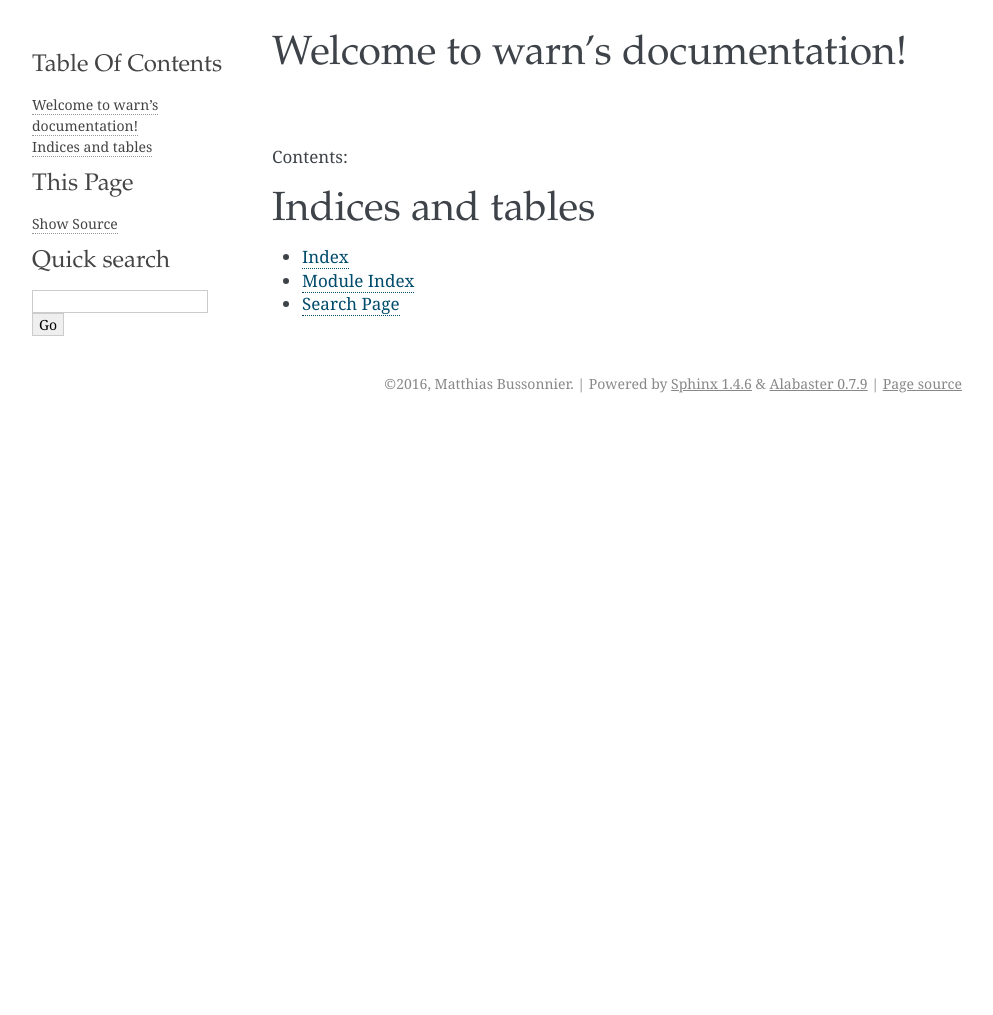
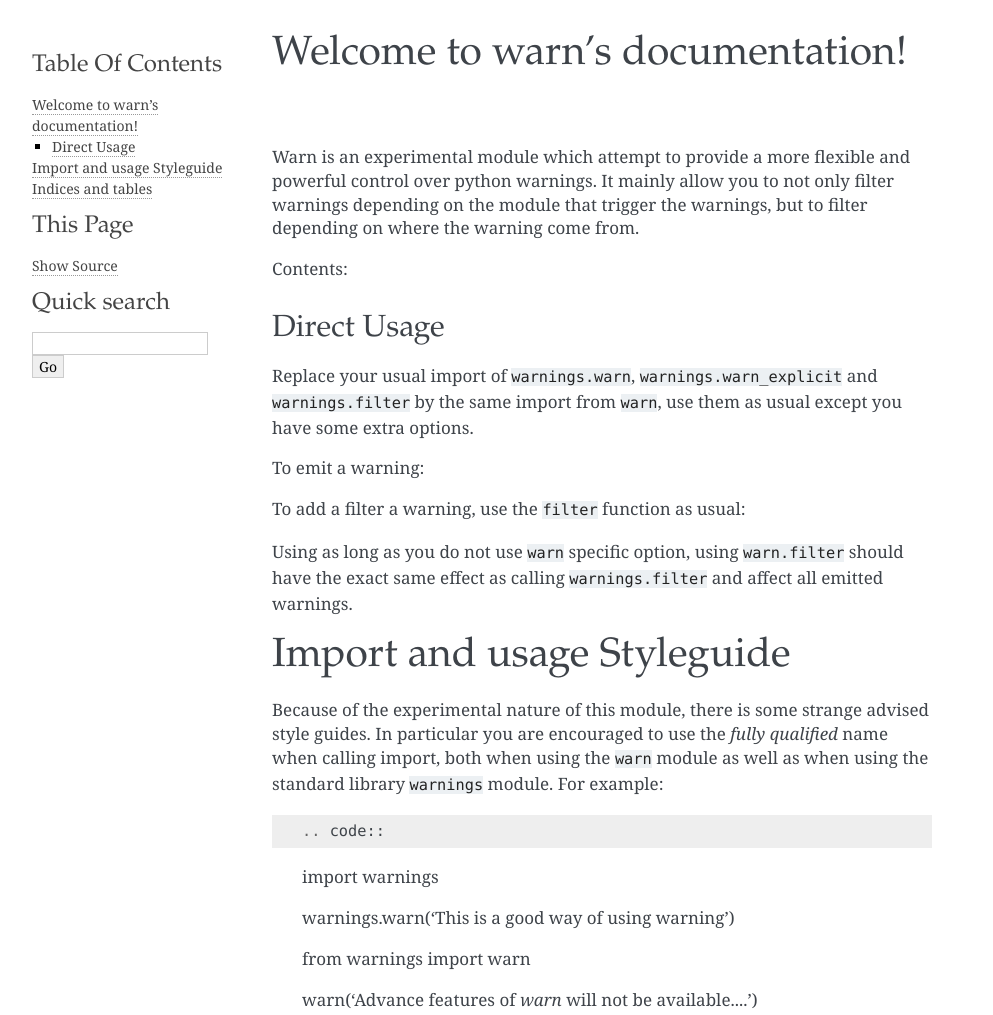
Before and after one commit to Carreau/warn, a plain HTML site: page index.html in a window 1280 px wide. Shown: the top 1015 px of the page, without its empty margins (148-1141 px from the left). Before the commit the page ends 800 px from the top, so only its background shows below. Drawn offline with Linux system fonts and the light colour scheme.

Commit message:
Update docs after building Travis build 8

```diff
--- a/index.html
+++ b/index.html
@@ -41,9 +41,40 @@
 
   <div class="section" id="welcome-to-warn-s-documentation">
 <h1>Welcome to warn&#8217;s documentation!<a class="headerlink" href="#welcome-to-warn-s-documentation" title="Permalink to this headline">¶</a></h1>
+<p>Warn is an experimental module which attempt to provide a more flexible and
+powerful control over python warnings. It mainly allow you to not only filter
+warnings depending on the module that trigger the warnings, but to filter
+depending on where the warning come from.</p>
 <p>Contents:</p>
 <div class="toctree-wrapper compound">
 </div>
+<div class="section" id="direct-usage">
+<h2>Direct Usage<a class="headerlink" href="#direct-usage" title="Permalink to this headline">¶</a></h2>
+<p>Replace your usual import of <code class="docutils literal"><span class="pre">warnings.warn</span></code>, <code class="docutils literal"><span class="pre">warnings.warn_explicit</span></code>  and
+<code class="docutils literal"><span class="pre">warnings.filter</span></code> by the same import from <code class="docutils literal"><span class="pre">warn</span></code>, use them as usual except
+you have some extra options.</p>
+<p>To emit a warning:</p>
+<p>To add a filter a warning, use the <code class="docutils literal"><span class="pre">filter</span></code> function as usual:</p>
+<p>Using as long as you do not use <code class="docutils literal"><span class="pre">warn</span></code> specific option, using <code class="docutils literal"><span class="pre">warn.filter</span></code>
+should have the exact same effect as calling <code class="docutils literal"><span class="pre">warnings.filter</span></code> and affect all
+emitted warnings.</p>
+</div>
+</div>
+<div class="section" id="import-and-usage-styleguide">
+<h1>Import and usage Styleguide<a class="headerlink" href="#import-and-usage-styleguide" title="Permalink to this headline">¶</a></h1>
+<p>Because of the experimental nature of this module, there is some strange
+advised style guides. In particular you are encouraged to use the <em>fully
+qualified</em> name when calling import, both when using the <code class="docutils literal"><span class="pre">warn</span></code> module as
+well as when using the standard library <code class="docutils literal"><span class="pre">warnings</span></code> module. For example:</p>
+<div class="highlight-default"><div class="highlight"><pre><span></span><span class="o">..</span> <span class="n">code</span><span class="p">::</span>
+</pre></div>
+</div>
+<blockquote>
+<div><p>import warnings</p>
+<p>warnings.warn(&#8216;This is a good way of using warning&#8217;)</p>
+<p>from warnings import warn</p>
+<p>warn(&#8216;Advance features of <cite>warn</cite> will not be available....&#8217;)</p>
+</div></blockquote>
 </div>
 <div class="section" id="indices-and-tables">
 <h1>Indices and tables<a class="headerlink" href="#indices-and-tables" title="Permalink to this headline">¶</a></h1>
@@ -62,7 +93,11 @@
         <div class="sphinxsidebarwrapper">
   <h3><a href="#">Table Of Contents</a></h3>
   <ul>
-<li><a class="reference internal" href="#">Welcome to warn&#8217;s documentation!</a></li>
+<li><a class="reference internal" href="#">Welcome to warn&#8217;s documentation!</a><ul>
+<li><a class="reference internal" href="#direct-usage">Direct Usage</a></li>
+</ul>
+</li>
+<li><a class="reference internal" href="#import-and-usage-styleguide">Import and usage Styleguide</a></li>
 <li><a class="reference internal" href="#indices-and-tables">Indices and tables</a></li>
 </ul>
 <div class="relations">
--- a/searchindex.js
+++ b/searchindex.js
@@ -1 +1 @@
-Search.setIndex({envversion:50,filenames:["index"],objects:{},objnames:{},objtypes:{},terms:{content:0,index:0,modul:0,page:0,search:0},titles:["Welcome to warn&#8217;s documentation!"],titleterms:{document:0,indice:0,tabl:0,warn:0,welcom:0}})
+Search.setIndex({envversion:50,filenames:["index"],objects:{},objnames:{},objtypes:{},terms:{"function":0,"long":0,add:0,advanc:0,advis:0,affect:0,all:0,allow:0,attempt:0,avail:0,becaus:0,both:0,call:0,code:0,come:0,content:0,control:0,depend:0,effect:0,emit:0,encourag:0,exact:0,exampl:0,except:0,experiment:0,extra:0,featur:0,filter:0,flexibl:0,from:0,fulli:0,good:0,guid:0,have:0,index:0,librari:0,mainli:0,modul:0,more:0,name:0,natur:0,onli:0,option:0,over:0,page:0,particular:0,power:0,provid:0,python:0,qualifi:0,replac:0,same:0,search:0,should:0,some:0,specif:0,standard:0,strang:0,style:0,them:0,thi:0,trigger:0,using:0,usual:0,wai:0,warn_explicit:0,well:0,when:0,where:0,which:0,you:0,your:0},titles:["Welcome to warn&#8217;s documentation!"],titleterms:{"import":0,direct:0,document:0,indice:0,styleguid:0,tabl:0,usag:0,usage:0,warn:0,welcom:0}})
```
Also changed, not shown: _sources/index.txt.
